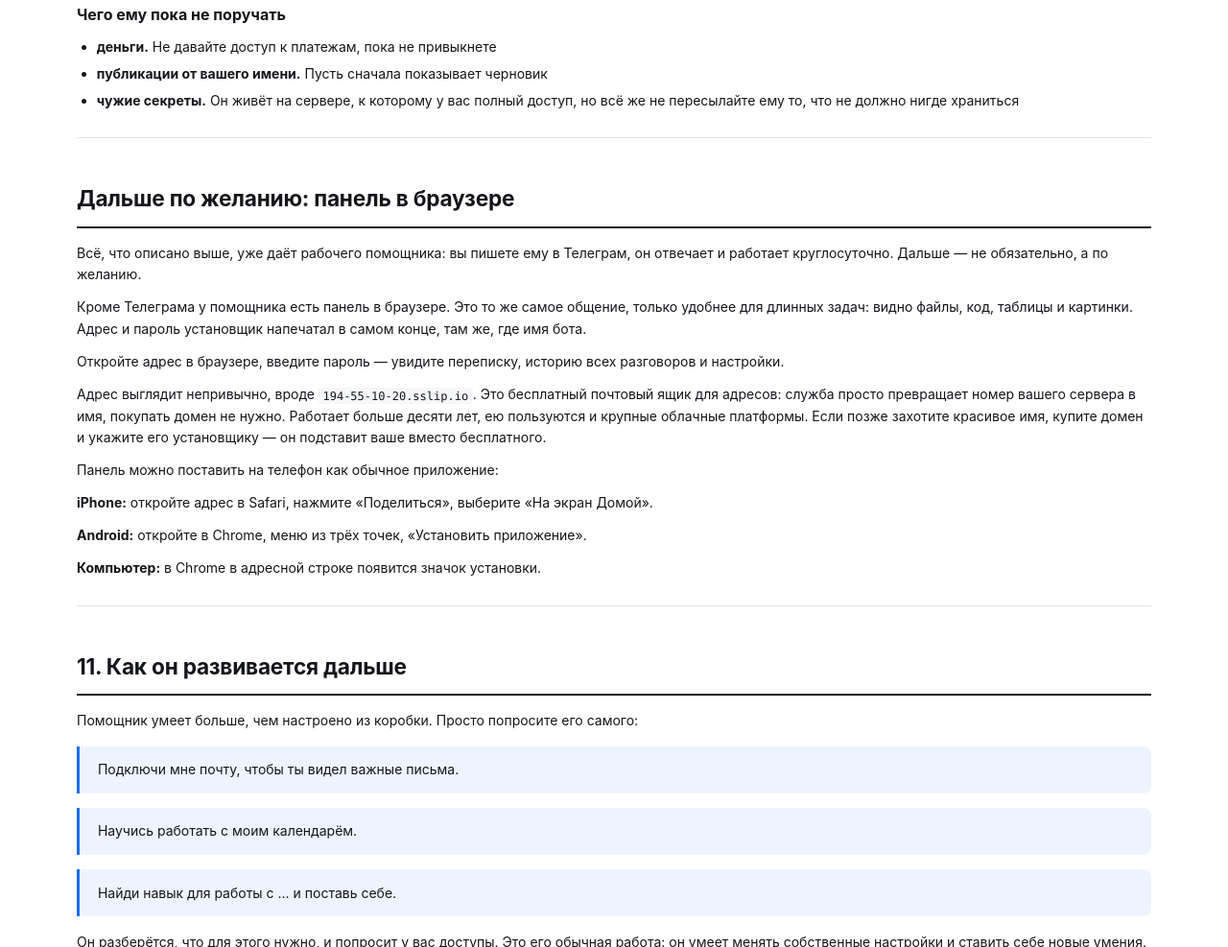
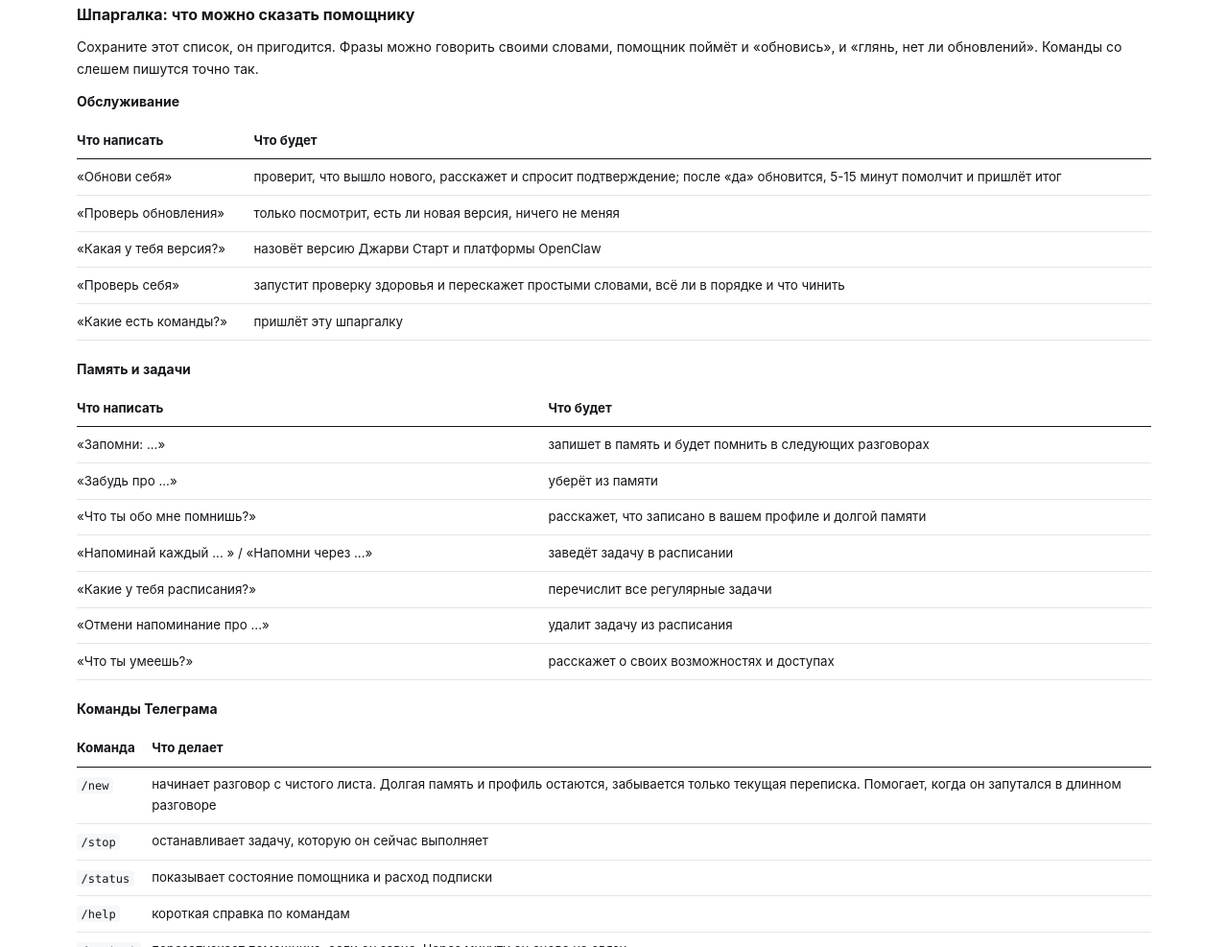
Before and after one commit to kotov67/jarvis-start, a plain HTML site: page web/index.html in a window 1280 px wide. Shown: the part 11013-12000 px from the top of the page at 96% size. Drawn offline with Linux system fonts and the light colour scheme.

Commit message:
Выпуск 1.2.1: шпаргалка фраз и команд в методичке и в правилах помощника, «Проверь себя»

```diff
--- a/web/index.html
+++ b/web/index.html
@@ -670,6 +670,106 @@ ssh идёт по обычному порту и выглядит как ряд
 <li>«Напиши три варианта письма клиенту про ...»</li>
 <li>«Каждое утро в 8 присылай прогноз погоды и что у меня на день»</li>
 </ol>
+<h3>Шпаргалка: что можно сказать помощнику</h3>
+<p>Сохраните этот список, он пригодится. Фразы можно говорить своими словами, помощник
+поймёт и «обновись», и «глянь, нет ли обновлений». Команды со слешем пишутся точно так.</p>
+<p><strong>Обслуживание</strong></p>
+<table>
+<thead>
+<tr>
+<th>Что написать</th>
+<th>Что будет</th>
+</tr>
+</thead>
+<tbody><tr>
+<td>«Обнови себя»</td>
+<td>проверит, что вышло нового, расскажет и спросит подтверждение; после «да» обновится, 5-15 минут помолчит и пришлёт итог</td>
+</tr>
+<tr>
+<td>«Проверь обновления»</td>
+<td>только посмотрит, есть ли новая версия, ничего не меняя</td>
+</tr>
+<tr>
+<td>«Какая у тебя версия?»</td>
+<td>назовёт версию Джарви Старт и платформы OpenClaw</td>
+</tr>
+<tr>
+<td>«Проверь себя»</td>
+<td>запустит проверку здоровья и перескажет простыми словами, всё ли в порядке и что чинить</td>
+</tr>
+<tr>
+<td>«Какие есть команды?»</td>
+<td>пришлёт эту шпаргалку</td>
+</tr>
+</tbody></table>
+<p><strong>Память и задачи</strong></p>
+<table>
+<thead>
+<tr>
+<th>Что написать</th>
+<th>Что будет</th>
+</tr>
+</thead>
+<tbody><tr>
+<td>«Запомни: ...»</td>
+<td>запишет в память и будет помнить в следующих разговорах</td>
+</tr>
+<tr>
+<td>«Забудь про ...»</td>
+<td>уберёт из памяти</td>
+</tr>
+<tr>
+<td>«Что ты обо мне помнишь?»</td>
+<td>расскажет, что записано в вашем профиле и долгой памяти</td>
+</tr>
+<tr>
+<td>«Напоминай каждый ... » / «Напомни через ...»</td>
+<td>заведёт задачу в расписании</td>
+</tr>
+<tr>
+<td>«Какие у тебя расписания?»</td>
+<td>перечислит все регулярные задачи</td>
+</tr>
+<tr>
+<td>«Отмени напоминание про ...»</td>
+<td>удалит задачу из расписания</td>
+</tr>
+<tr>
+<td>«Что ты умеешь?»</td>
+<td>расскажет о своих возможностях и доступах</td>
+</tr>
+</tbody></table>
+<p><strong>Команды Телеграма</strong></p>
+<table>
+<thead>
+<tr>
+<th>Команда</th>
+<th>Что делает</th>
+</tr>
+</thead>
+<tbody><tr>
+<td><code>/new</code></td>
+<td>начинает разговор с чистого листа. Долгая память и профиль остаются, забывается только текущая переписка. Помогает, когда он запутался в длинном разговоре</td>
+</tr>
+<tr>
+<td><code>/stop</code></td>
+<td>останавливает задачу, которую он сейчас выполняет</td>
+</tr>
+<tr>
+<td><code>/status</code></td>
+<td>показывает состояние помощника и расход подписки</td>
+</tr>
+<tr>
+<td><code>/help</code></td>
+<td>короткая справка по командам</td>
+</tr>
+<tr>
+<td><code>/restart</code></td>
+<td>перезапускает помощника, если он завис. Через минуту он снова на связи</td>
+</tr>
+</tbody></table>
+<p>Встроенную команду <code>/update</code> лучше не использовать: она обновляет платформу без нашей
+копии и без новых правил помощника. Для обновления пишите «обнови себя».</p>
 <h3>Чего ему пока не поручать</h3>
 <ul>
 <li><strong>деньги.</strong> Не давайте доступ к платежам, пока не привыкнете</li>
@@ -831,6 +931,7 @@ curl -s -o /dev/null -w &quot;Телеграм: %{http_code}\n&quot; --max-time
 жмите кнопку «Обновить» в панели</strong> и не просите помощника обновиться из переписки.
 Обновление перезапускает его посреди работы, и если что-то споткнётся, вы останетесь
 без помощника и без панели, через которую чинить.</p>
+<p>Все фразы для обслуживания собраны в шпаргалке в разделе «Знакомство».</p>
 <p><strong>Проще всего обновиться прямо из Телеграма.</strong> Напишите помощнику:</p>
 <blockquote>
 <p>Обнови себя</p>
```
Also changed, not shown: SETUP.md (+42 -0 lines), managed/AGENTS.md (+36 -4 lines), CHANGELOG.md, README.md, 2 other files.
